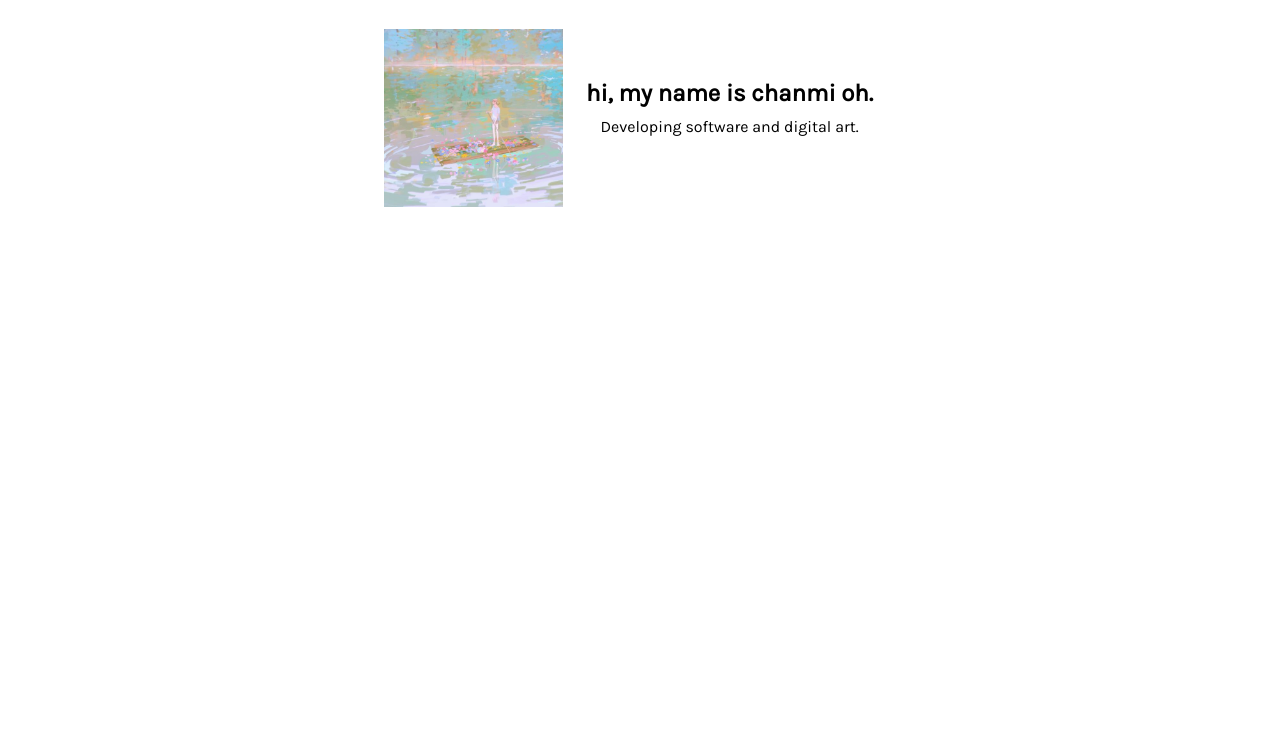
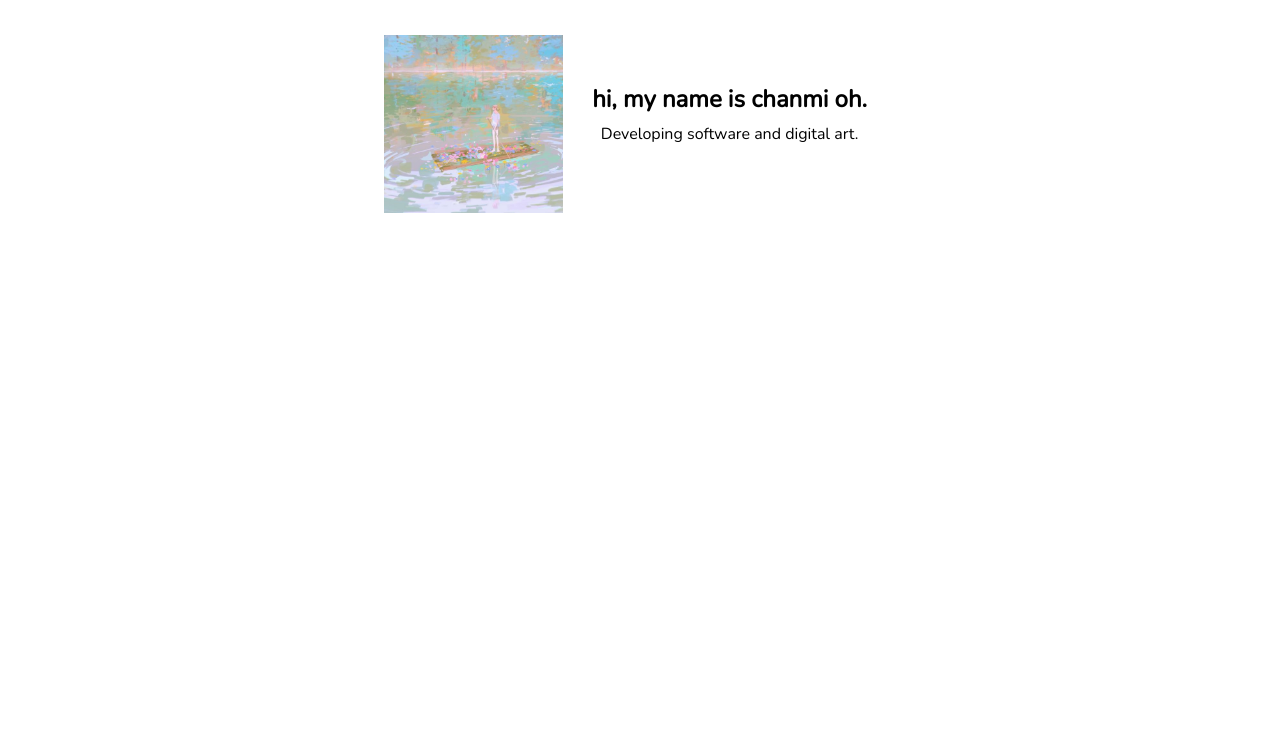
Before and after one commit to chanmioh/chanmioh.github.io, a plain HTML site: page index.html in a window 1280 px wide. Shown: the part 64-800 px from the top of the page. Drawn offline with nearby package versions, Linux system fonts and the light colour scheme.

Commit message:
Changed font to Nunito

```diff
--- a/css/style.css
+++ b/css/style.css
@@ -1,4 +1,5 @@
 @import url('https://fonts.googleapis.com/css2?family=Karla&display=swap');
+@import url('https://fonts.googleapis.com/css2?family=Nunito:wght@200;300&display=swap');
 
 *,
 *::before,
@@ -10,7 +11,7 @@
 
 /* general styles */
 body {
-    font-family: 'Karla', sans-serif;
+    font-family: 'Nunito', sans-serif;
 }
 
 img {
```
